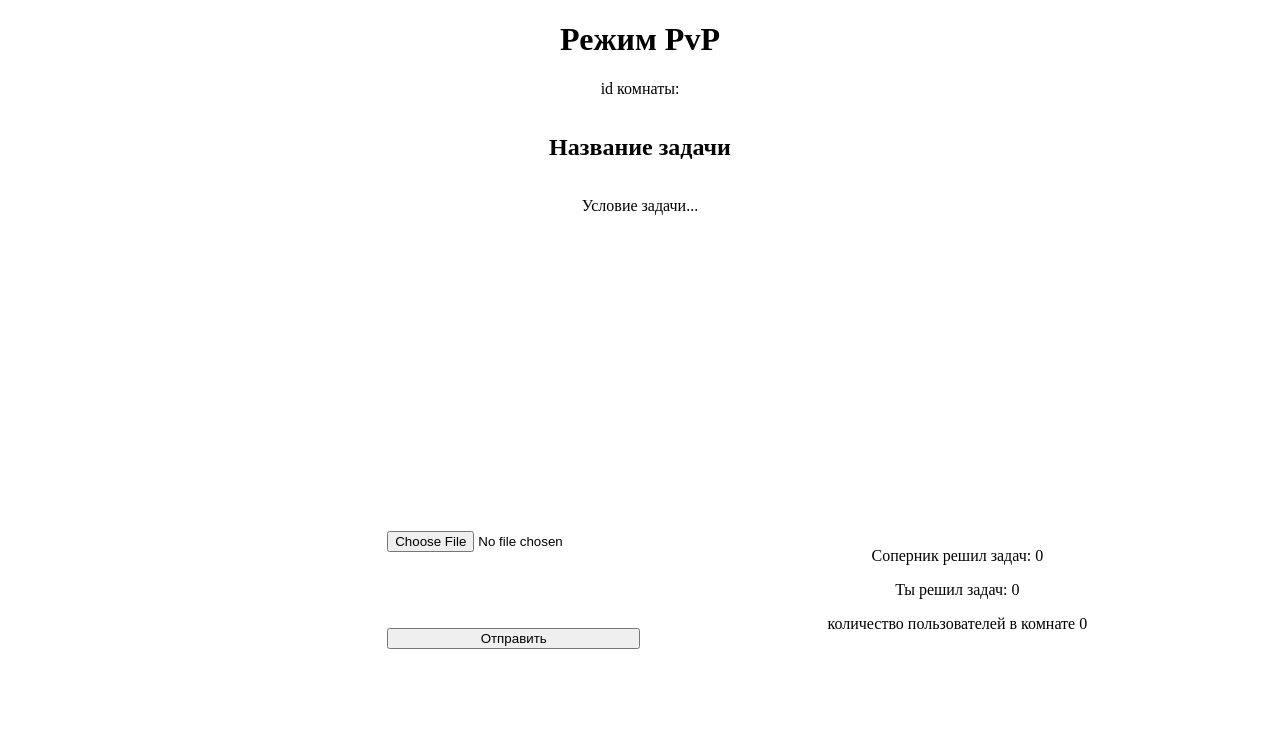
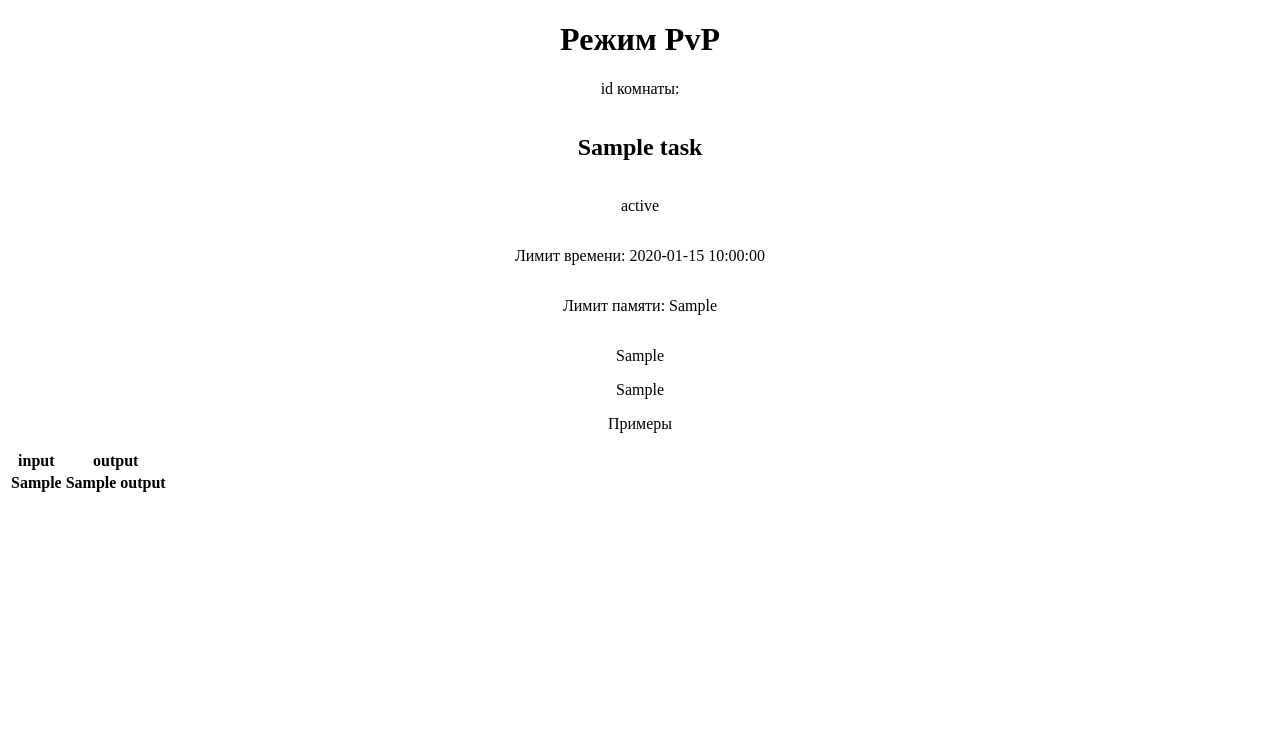
Before and after one commit to bezdarnij/Olympiad_preparing_platform, a Flask app: template templates/Pvp.html in a window 1280 px wide. Shown: the part 60-795 px from the top of the page. Before the commit the page ends 709 px from the top, so only its background shows below. Run offline with Flask 3, Linux system fonts and the light colour scheme; the template is opened without the code that fills it: most values are stand-ins (such as "Sample title", 1, 10 or a date in 2020); lists and menus that the app fills with data are empty; some libraries are stand-ins or nearby versions.

Commit message:
Update Pvp.html

```diff
--- a/templates/Pvp.html
+++ b/templates/Pvp.html
@@ -26,8 +26,27 @@
 		<h1>Режим PvP</h1>
 		<p>id комнаты:</p>
 		<div class="condition">
-			<h2>Название задачи</h2>
-			<p>Условие задачи...</p>
+		  <h2>{{ task.title }}</h2>
+		  <p>{{ task.statement }}</p>
+		  <p>Лимит времени: {{ task.time_limit }}</p>
+		  <p>Лимит памяти: {{ task.memory_limit }}</p>
+		</div>
+		<div class="Input">
+		  <p>{{ task.input_format }}</p>
+		  <p>{{ task.output_format }}</p>
+		  <p>Примеры</p>
+		</div>
+		<div class="Table">
+		  <table>
+			<tr>
+			  <th> input </th>
+			  <th> output </th>
+			</tr>
+			<tr>
+			  <th> {{ test.input_data }} </th>
+			  <th> {{ test.output }} </th>
+			</tr>
+		  </table>
 		</div>
 		<div class="task">
 			<form
```
